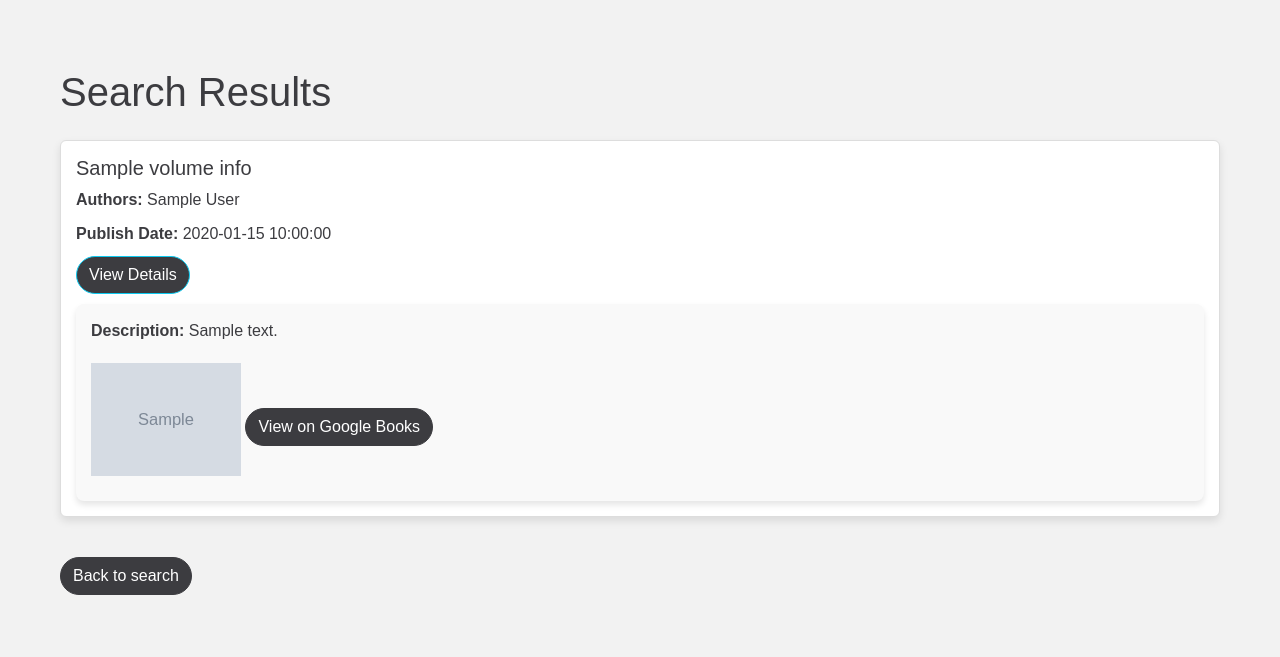
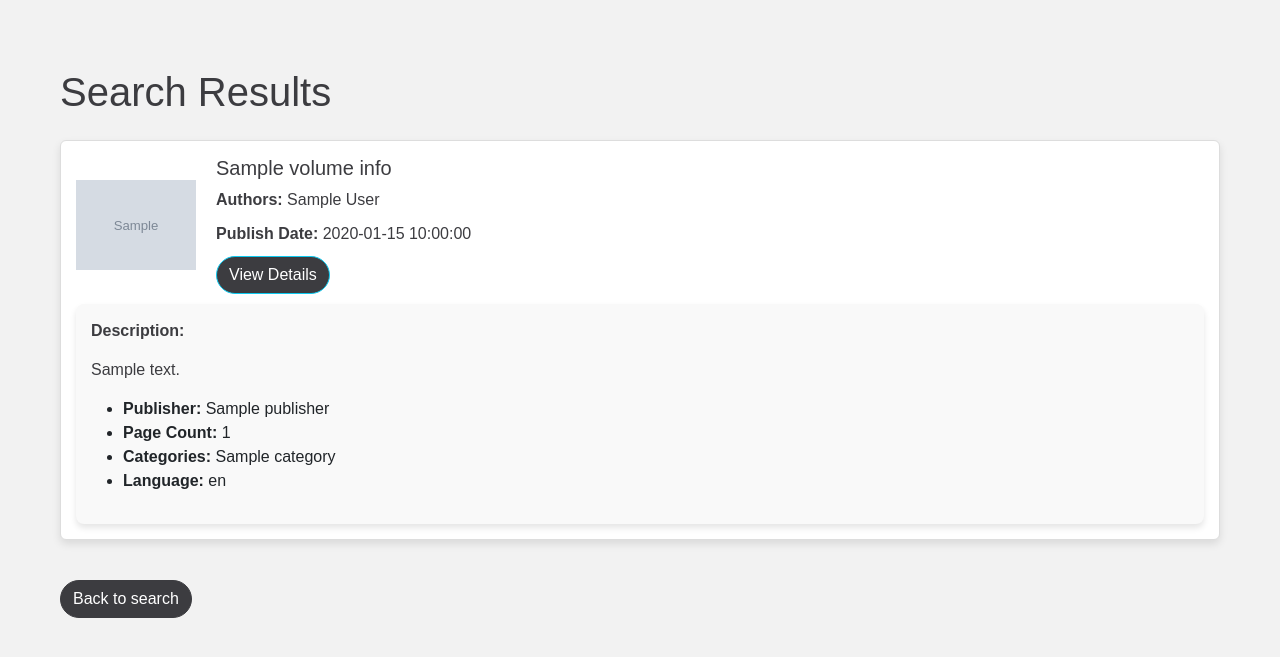
Before and after one commit to lucila-hernandez/Bookmark, a Flask app: template templates/search_results.html in a window 1280 px wide, after a click on "View Details". Shown: the top 657 px of the page. Run offline with Flask 3, Linux system fonts and the light colour scheme; the template is opened without the code that fills it: most values are stand-ins (such as "Sample title", 1, 10 or a date in 2020); grey boxes marked "Sample" are stand-in pictures.

Commit message:
organized search results

```diff
--- a/templates/search_results.html
+++ b/templates/search_results.html
@@ -8,18 +8,41 @@
         <div class="list-group">
             {% for book in books %}
                 <div class="list-group-item mb-4">
-                    <h2 class="h5">{{ book.volumeInfo.title }}</h2>
-                    <p><strong>Authors:</strong> {{ book.volumeInfo.authors | join(', ') }}</p>
-                    <p><strong>Publish Date:</strong> {{ book.volumeInfo.publishedDate }}</p>
-
-                    <button class="btn btn-info" onclick="toggleDetails('book-{{ loop.index }}')">View Details</button>
+                    <div class="d-flex align-items-center">
+                        <div class="book-cover mr-3">
+                            {% if book.volumeInfo.imageLinks %}
+                                <img src="{{ book.volumeInfo.imageLinks.thumbnail }}" alt="Book cover" class="img-fluid">
+                            {% else %}
+                                <img src="{{ url_for('static', filename='images/placeholder.png') }}" alt="Placeholder" class="img-fluid">
+                            {% endif %}
+                        </div>
+                        <div>
+                            <h2 class="h5">{{ book.volumeInfo.title }}</h2>
+                            <p><strong>Authors:</strong> {{ book.volumeInfo.authors | join(', ') }}</p>
+                            <p><strong>Publish Date:</strong> {{ book.volumeInfo.publishedDate }}</p>
+                            <button class="btn btn-info" onclick="toggleDetails('book-{{ loop.index }}')">View Details</button>
+                        </div>
+                    </div>
 
                     <div id="book-{{ loop.index }}" class="book-details" style="display:none;">
-                        <p><strong>Description:</strong> {{ book.volumeInfo.description or 'No description available.' }}</p>
-                        {% if book.volumeInfo.imageLinks %}
-                            <img src="{{ book.volumeInfo.imageLinks.thumbnail }}" alt="Book cover" class="img-fluid">
-                        {% endif %}
-                        <a href="{{ book.volumeInfo.infoLink }}" target="_blank" class="btn btn-primary mt-3">View on Google Books</a>
+                        <div class="description">
+                            <p><strong>Description:</strong></p>
+                            <p>{{ book.volumeInfo.description or 'No description available.' }}</p>
+                            <ul>
+                                {% if book.volumeInfo.publisher %}
+                                    <li><strong>Publisher:</strong> {{ book.volumeInfo.publisher }}</li>
+                                {% endif %}
+                                {% if book.volumeInfo.pageCount %}
+                                    <li><strong>Page Count:</strong> {{ book.volumeInfo.pageCount }}</li>
+                                {% endif %}
+                                {% if book.volumeInfo.categories %}
+                                    <li><strong>Categories:</strong> {{ book.volumeInfo.categories | join(', ') }}</li>
+                                {% endif %}
+                                {% if book.volumeInfo.language %}
+                                    <li><strong>Language:</strong> {{ book.volumeInfo.language }}</li>
+                                {% endif %}
+                            </ul>
+                        </div>
                     </div>
                 </div>
             {% endfor %}
```
